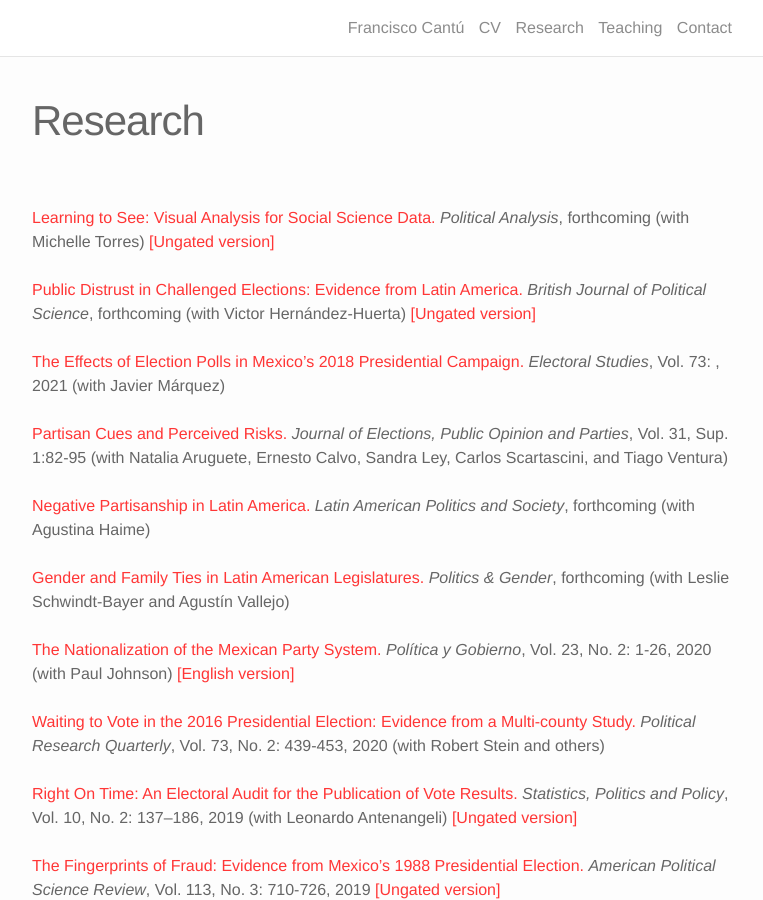
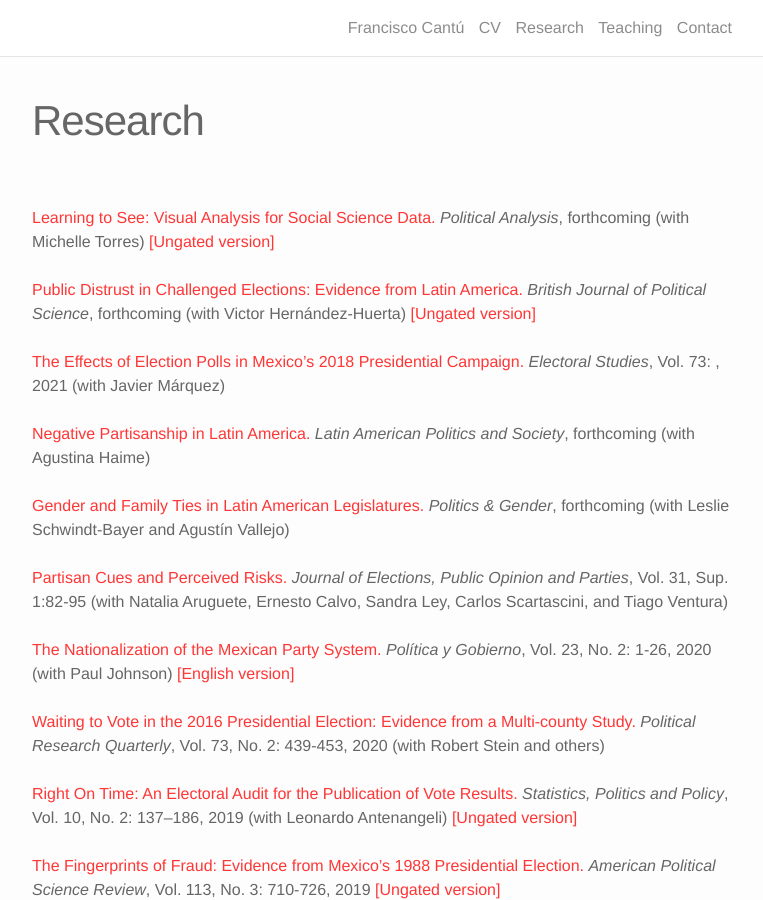
Before and after one commit to franciscocantu/franciscocantu.github.io, a Jekyll site: the page built from research.md, in a window 1280 px wide and 900 px high. Shown: the whole window, without its empty margins (258-1021 px from the left). Built offline with Jekyll 4.4.1, drawn with Linux system fonts in a browser that asks for light colours; nearby versions of some CDN libraries.

Commit message:
Update research.md

```diff
--- a/research.md
+++ b/research.md
@@ -14,14 +14,14 @@
 <a href="https://doi.org/10.1016/j.electstud.2021.102379">The Effects of Election Polls in Mexico's 2018 Presidential Campaign.</a> <i>Electoral Studies</i>,
 Vol. 73: , 2021 (with Javier Márquez) <br>
 <br>
-<a href="https://doi.org/10.1080/17457289.2021.1924740">Partisan Cues and Perceived Risks.</a> <i>Journal of Elections, Public Opinion and Parties</i>,
-Vol. 31, Sup. 1:82-95 (with Natalia Aruguete, Ernesto Calvo, Sandra Ley, Carlos Scartascini, and Tiago Ventura)<br>
-<br>
 <a href="/Papers/LAPS-NegativePartisanship.pdf">Negative Partisanship in Latin America.</a> <i>Latin American Politics and Society</i>,
 forthcoming (with Agustina Haime) <br>
 <br>
 <a href="https://doi.org/10.1017/S1743923X20000288">Gender and Family Ties in Latin American Legislatures.</a> <i>Politics & Gender</i>,
 forthcoming (with Leslie Schwindt-Bayer and Agustín Vallejo)<br>
+<br>
+<a href="https://doi.org/10.1080/17457289.2021.1924740">Partisan Cues and Perceived Risks.</a> <i>Journal of Elections, Public Opinion and Parties</i>,
+Vol. 31, Sup. 1:82-95 (with Natalia Aruguete, Ernesto Calvo, Sandra Ley, Carlos Scartascini, and Tiago Ventura)<br>
 <br>
 <a href="http://www.politicaygobierno.cide.edu/index.php/pyg/article/view/1276/1029">The Nationalization of the Mexican Party System.</a> <i>Política y Gobierno</i>, Vol. 23, No. 2: 1-26, 2020 (with Paul Johnson) <a
 href="http://www.politicaygobierno.cide.edu/index.php/pyg/article/view/1276/1038">[English
```
